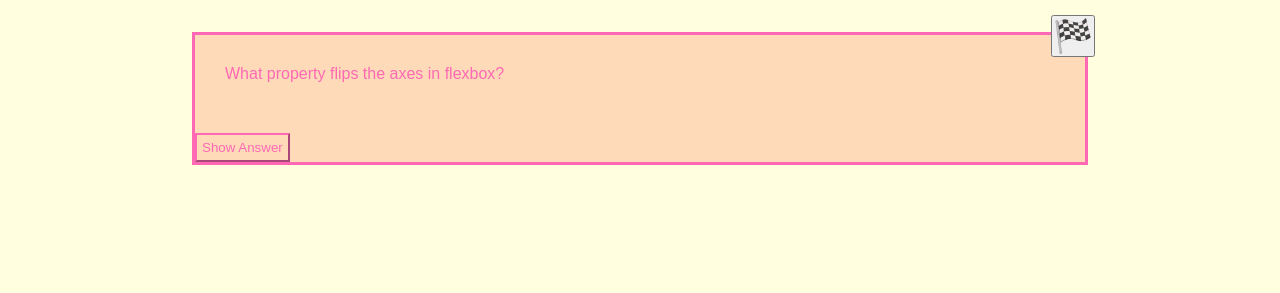
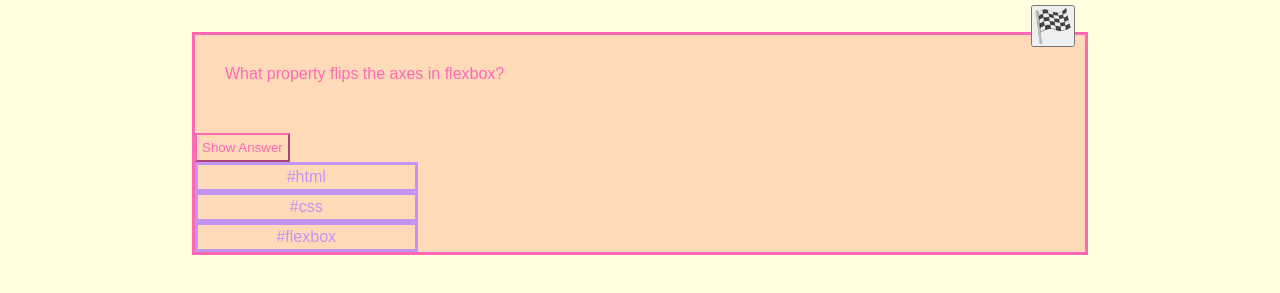
Before and after one commit to MonaHer/Quiz_app, a plain HTML site: page index.html in a window 1280 px wide. Shown: the part 61-354 px from the top of the page. Drawn offline with Linux system fonts and the light colour scheme.

Commit message:
add style tags

```diff
--- a/index.html
+++ b/index.html
@@ -18,6 +18,11 @@
     Show Answer
 </button>
 <button class="bookmark-button">🏁</button>
+<section class="container_tags">
+<p class="tags">#html</p>
+<p class="tags">#css</p>
+<p class="tags">#flexbox</p>
+</section>
 </section>
 </main>
     <footer>
--- a/styles.css
+++ b/styles.css
@@ -48,8 +48,24 @@ border-color: hotpink;
 
 .bookmark-button {
         position: absolute;
-        top: -20px;
-        right: -10px;
+        top: -30px;
+        right: 10px;
 
         font-size: 2rem;
 }
+
+.container-tags {
+display: flex;
+justify-content: center;
+}
+
+.tags {
+    width: 25%;
+    padding-top: 3px;
+    padding-bottom: 3px;
+    text-align: center;
+    color: #c394f2;
+    border: #c394f2;
+    border-style: solid;
+    justify-content: space-around;
+}
```
